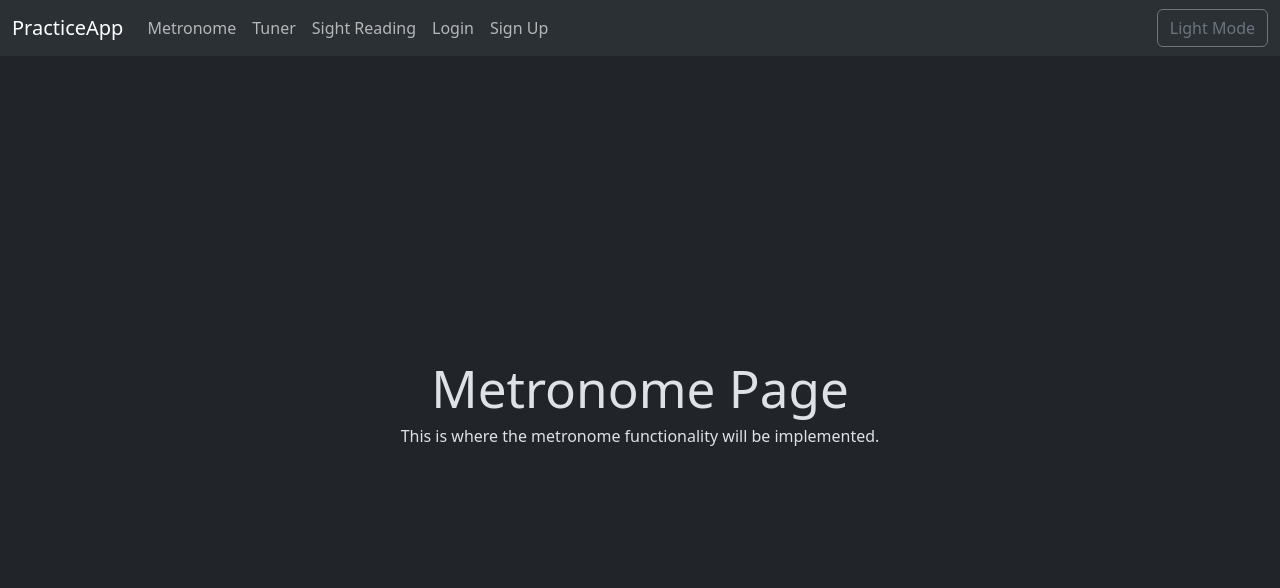
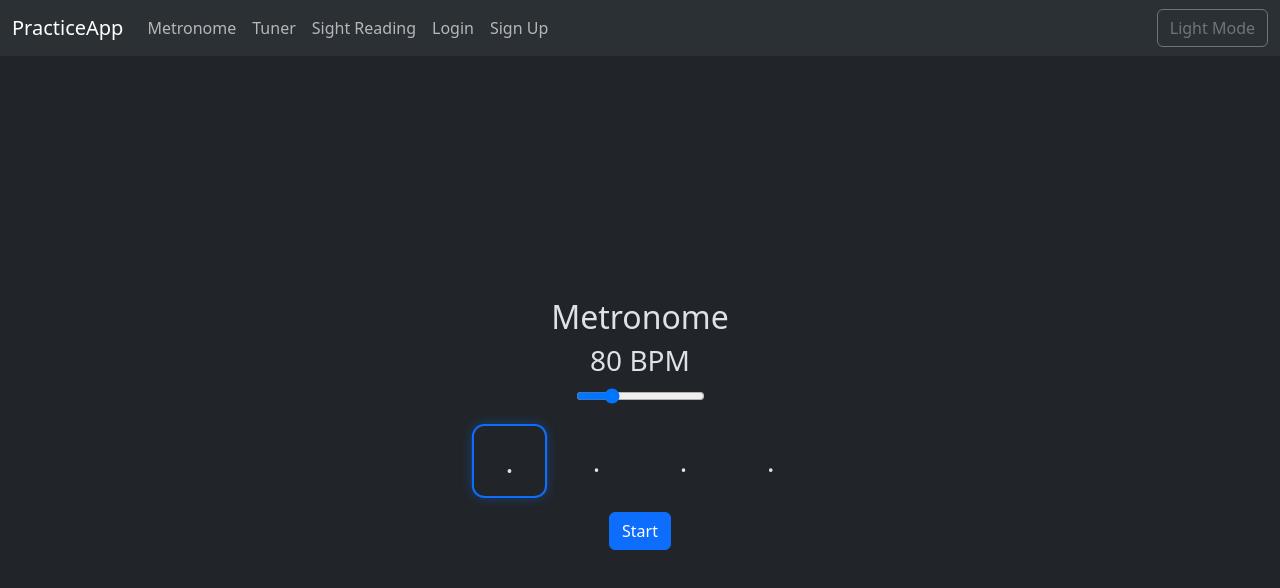
Before and after one commit to NathanHowe/instrument-practice-webapp, a React (Vite) app in the folder frontend/: page /metronome in a window 1280 px wide. Shown: the top 588 px of the page. Built offline with nearby package versions, Linux system fonts and the light colour scheme.

Commit message:
Add metronome

```diff
--- a/frontend/package.json
+++ b/frontend/package.json
@@ -27,6 +27,7 @@
     "eslint-plugin-react-refresh": "^0.4.24",
     "globals": "^16.5.0",
     "sass": "^1.97.3",
-    "vite": "^7.3.1"
+    "vite": "^7.3.1",
+    "vite-plugin-svgr": "^4.5.0"
   }
 }
--- /dev/null
+++ b/frontend/src/components/MetronomeControls.jsx
@@ -0,0 +1,70 @@
+// import { ReactComponent as QuarterNote } from "../assets/react.svg";
+// import { ReactComponent as EighthNotes } from "../assets/eighth_notes.svg";
+// import { ReactComponent as Triplet } from "../assets/triplet.svg";
+// import { ReactComponent as SixteenthNotes } from "../assets/sixteenth_notes.svg";
+
+export default function MetronomeControls({
+    bpm,
+    setBpm,
+    isPlaying,
+    toggle,
+    subdivision,
+    setSubdivision
+}) {
+    return (
+        <div className="text-center">
+            <h3>{bpm} BPM</h3>
+
+            <input
+                type="range"
+                min="40"
+                max="200"
+                value={bpm}
+                onChange={(e) => setBpm(Number(e.target.value))}
+            />
+
+            <div className="d-flex justify-content-center gap-3 mt-3">
+
+                <button
+                    className={`sub-box ${subdivision === "quarter" ? "active" : ""}`}
+                    onClick={() => setSubdivision("quarter")}
+                >
+                    {/* TODO: Fix Icon */}
+                    .
+                </button>
+
+                <button
+                    className={`sub-box ${subdivision === "eighth" ? "active" : ""}`}
+                    onClick={() => setSubdivision("eighth")}
+                >
+                    .
+                </button>
+
+                <button
+                    className={`sub-box ${subdivision === "triplet" ? "active" : ""}`}
+                    onClick={() => setSubdivision("triplet")}
+                >
+                    .
+                </button>
+
+                <button
+                    className={`sub-box ${subdivision === "sixteenth" ? "active" : ""}`}
+                    onClick={() => setSubdivision("sixteenth")}
+                >
+                    .
+                </button>
+
+            </div>
+
+
+            <div className="mt-3">
+                <button
+                    className="btn btn-primary"
+                    onClick={toggle}
+                >
+                    {isPlaying ? "Stop" : "Start"}
+                </button>
+            </div>
+        </div>
+    );
+}
--- /dev/null
+++ b/frontend/src/hooks/useMetronome.js
@@ -0,0 +1,110 @@
+import { useRef, useState } from "react";
+
+export default function useMetronome() {
+    const audioCtxRef = useRef(null);
+    const timerRef = useRef(null);
+    const nextNoteTime = useRef(0);
+    const currentSubBeat = useRef(0);
+
+    const [isPlaying, setIsPlaying] = useState(false);
+    const [bpm, setBpm] = useState(80);
+    const [subdivision, setSubdivision] = useState("quarter");
+
+
+
+    const lookahead = 25;
+    const scheduleAheadTime = 0.1;
+
+    function getSubdivisionMultiplier() {
+        switch (subdivision) {
+            case "eighth": return 2;
+            case "triplet": return 3;
+            case "sixteenth": return 4;
+            default: return 1; // quarter
+        }
+    }
+
+    function playClick(time) {
+        const ctx = audioCtxRef.current;
+        if (!ctx) return;
+
+        const osc = ctx.createOscillator();
+        const gain = ctx.createGain();
+
+        const subdivMult = getSubdivisionMultiplier();
+
+        const isDownbeat =
+            currentSubBeat.current % subdivMult === 0;
+
+        if (isDownbeat) {
+            // Strong click
+            osc.frequency.value = 2000;
+            gain.gain.value = 1.0;
+        } else {
+            // Soft subdivision click
+            osc.frequency.value = 1800;
+            gain.gain.value = 0.5;
+        }
+
+        osc.connect(gain);
+        gain.connect(ctx.destination);
+
+        osc.start(time);
+        osc.stop(time + 0.03);
+    }
+
+    function scheduleNotes() {
+        const ctx = audioCtxRef.current;
+        if (!ctx) return;
+
+        while (
+            nextNoteTime.current <
+            ctx.currentTime + scheduleAheadTime
+        ) {
+            playClick(nextNoteTime.current);
+
+            const secondsPerBeat = 60.0 / bpm;
+            const interval =
+                secondsPerBeat / getSubdivisionMultiplier();
+
+            nextNoteTime.current += interval;
+
+            currentSubBeat.current++;
+        }
+    }
+
+    function start() {
+        if (!audioCtxRef.current) {
+            audioCtxRef.current = new AudioContext();
+        }
+
+        audioCtxRef.current.resume();
+
+        currentSubBeat.current = 0;
+        nextNoteTime.current = audioCtxRef.current.currentTime;
+
+        timerRef.current = setInterval(scheduleNotes, lookahead);
+
+        setIsPlaying(true);
+    }
+
+    function stop() {
+        clearInterval(timerRef.current);
+        setIsPlaying(false);
+    }
+
+    function toggle() {
+        isPlaying ? stop() : start();
+    }
+
+    return {
+        bpm,
+        setBpm,
+        isPlaying,
+        toggle,
+        start,
+        stop,
+        subdivision,
+        setSubdivision,
+    };
+}
--- a/frontend/src/index.css
+++ b/frontend/src/index.css
@@ -101,3 +101,55 @@ button:focus-visible {
   background-color: white;
   object-fit: cover;
 }
+
+.subdivision-box {
+  width: 70px;
+  height: 70px;
+  border: 2px solid var(--bs-border-color);
+  border-radius: 10px;
+  display: flex;
+  align-items: center;
+  justify-content: center;
+  font-size: 28px;
+  cursor: pointer;
+  user-select: none;
+  transition: all 0.15s ease;
+}
+
+.subdivision-box:hover {
+  transform: scale(1.05);
+}
+
+.subdivision-box.active {
+  background: var(--bs-primary);
+  color: white;
+  border-color: var(--bs-primary);
+}
+
+.sub-box {
+  width: 70px;
+  height: 70px;
+  border-radius: 12px;
+  border: 2px solid transparent;
+  background: var(--bs-body-bg);
+  color: var(--bs-body-color);
+
+  font-size: 28px;
+  cursor: pointer;
+
+  display: flex;
+  align-items: center;
+  justify-content: center;
+
+  transition: all 0.15s ease;
+}
+
+.sub-box:hover {
+  border-color: var(--bs-secondary);
+}
+
+.sub-box.active {
+  border-color: var(--bs-primary);
+  box-shadow: 0 0 10px rgba(13, 110, 253, 0.35);
+  transform: scale(1.06);
+}
--- a/frontend/src/pages/MetronomePage.jsx
+++ b/frontend/src/pages/MetronomePage.jsx
@@ -1,8 +1,30 @@
-export default function MetronomePage() {
+import useMetronome from "../hooks/useMetronome";
+import MetronomeControls from "../components/MetronomeControls";
+
+function MetronomePage() {
+  const {
+    bpm,
+    setBpm,
+    isPlaying,
+    toggle,
+    subdivision,
+    setSubdivision
+  } = useMetronome();
+
   return (
-    <div>
-      <h1>Metronome Page</h1>
-      <p>This is where the metronome functionality will be implemented.</p>
+    <div className="container mt-5">
+      <h2 className="text-center">Metronome</h2>
+
+      <MetronomeControls
+        bpm={bpm}
+        setBpm={setBpm}
+        isPlaying={isPlaying}
+        toggle={toggle}
+        subdivision={subdivision}
+        setSubdivision={setSubdivision}
+      />
     </div>
   );
 }
+
+export default MetronomePage;
--- a/frontend/vite.config.js
+++ b/frontend/vite.config.js
@@ -1,8 +1,9 @@
 import { defineConfig } from 'vite'
 import react from '@vitejs/plugin-react'
 import { qrcode } from 'vite-plugin-qrcode'
+import svgr from "vite-plugin-svgr";
 
 // https://vite.dev/config/
 export default defineConfig({
-  plugins: [react(), qrcode()],
+  plugins: [react(), qrcode(), svgr()],
 })
--- a/package.json
+++ b/package.json
@@ -1,5 +1,8 @@
 {
   "dependencies": {
     "react-router-dom": "^7.13.0"
+  },
+  "devDependencies": {
+    "@svgr/webpack": "^8.1.0"
   }
 }
```
Also changed, not shown: frontend/src/utils/metronome.js (added, +116 -0 lines), 2 other files (tests, documents, lock files or other folders).
